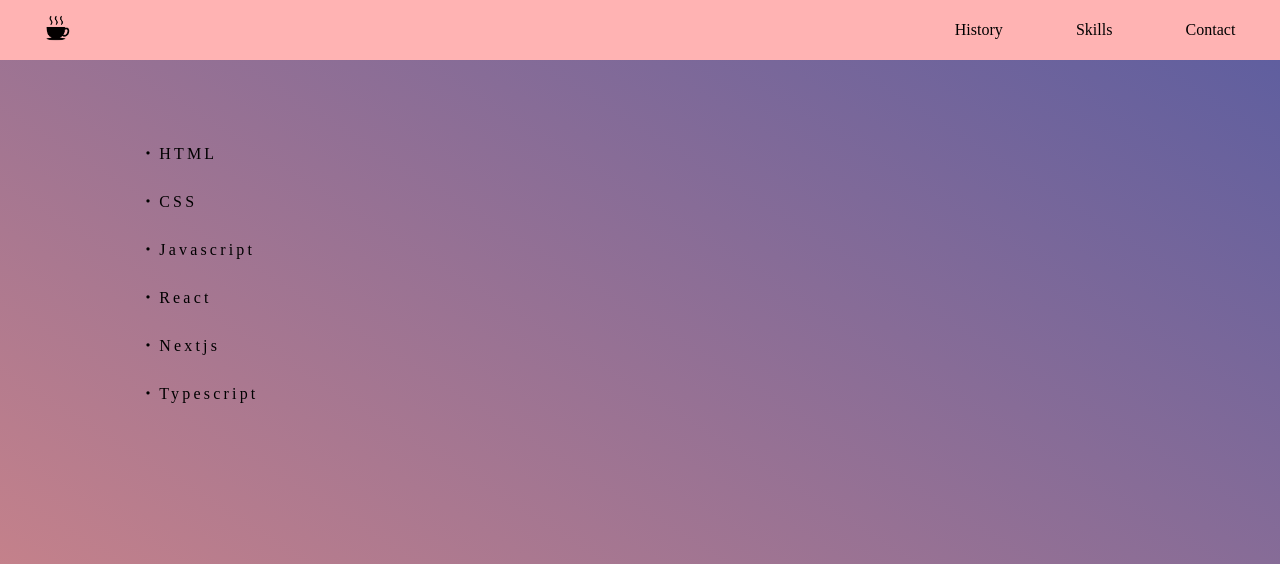
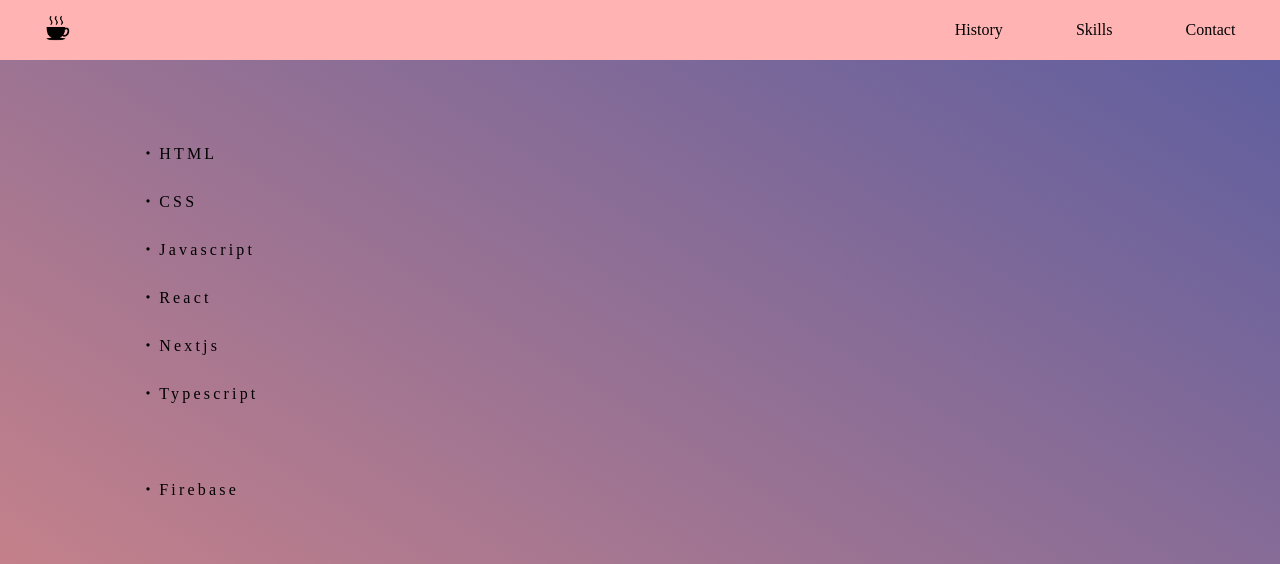
Before and after one commit to sawatakahashi/portfolio_, a Next.js app: page /Skills in a window 1280 px wide. Shown: the top 564 px of the page. Built offline with nearby package versions, Linux system fonts and the light colour scheme.

Commit message:
Update Skills.js

```diff
--- a/pages/Skills.js
+++ b/pages/Skills.js
@@ -28,6 +28,9 @@
           <br />
           ・Typescript
           <br />
+          <br />
+          ・Firebase
+          <br />
         </div>
       </div>
     </motion.div>
```
